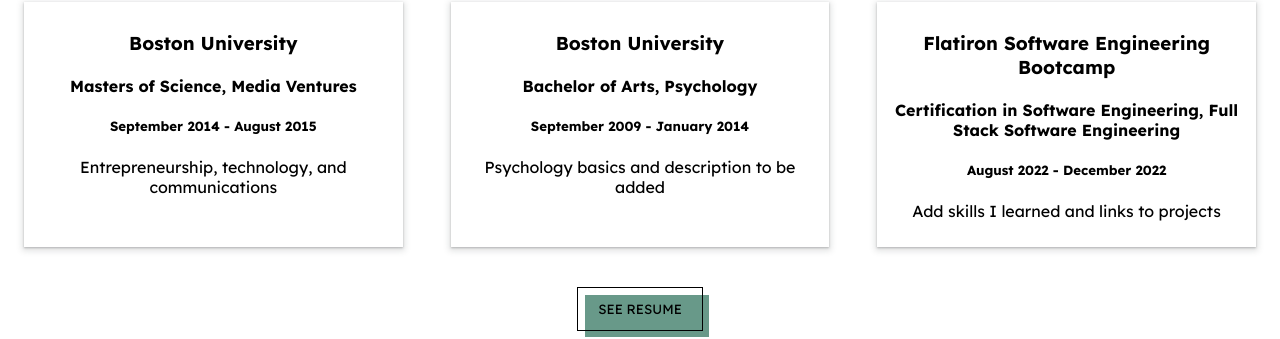
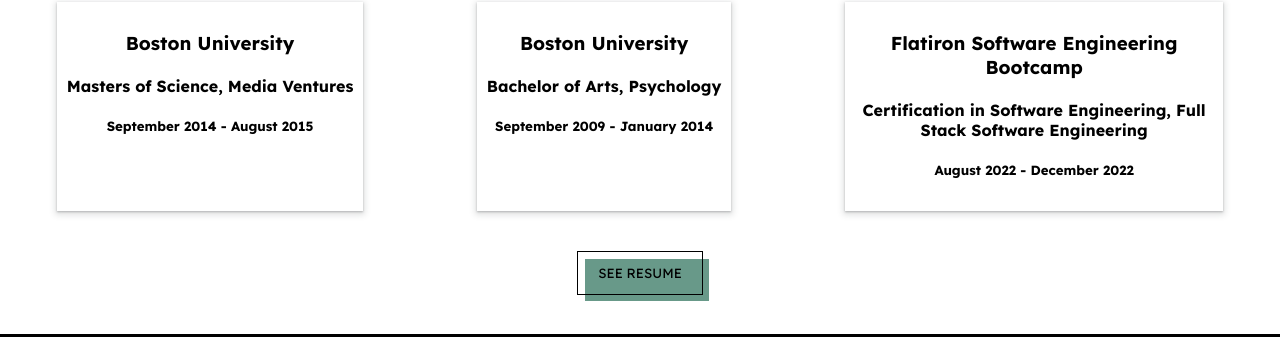
Before and after one commit to sam-a-code/sam-a-code.github.io, a React (Create React App) app: page / in a window 1280 px wide. Shown: the part 3166-3505 px from the top of the page. Built offline with nearby package versions, Linux system fonts and the light colour scheme; a web font is replaced by a local one.

Commit message:
commenting out old copy

```diff
--- a/src/components/EducationCardContainer.js
+++ b/src/components/EducationCardContainer.js
@@ -38,19 +38,19 @@
                     <h3>Boston University</h3>
                     <h4>Masters of Science, Media Ventures</h4>
                     <h5>September 2014 - August 2015</h5>
-                    <p>Entrepreneurship, technology, and communications</p>
+                    {/* <p>Entrepreneurship, technology, and communications</p> */}
                 </div>
                 <div className="card-child">
                     <h3>Boston University</h3>
                     <h4>Bachelor of Arts, Psychology</h4>
                     <h5>September 2009 - January 2014</h5>
-                    <p>Psychology basics and description to be added</p>
+                    {/* <p>Psychology basics and description to be added</p> */}
                 </div>
                 <div className="card-child">
                     <h3>Flatiron Software Engineering Bootcamp</h3>
                     <h4>Certification in Software Engineering, Full Stack Software Engineering</h4>
                     <h5>August 2022 - December 2022</h5>
-                    <p>Add skills I learned and links to projects</p>
+                    {/* <p>Add skills I learned and links to projects</p> */}
                 </div>
 
             </div>
```
